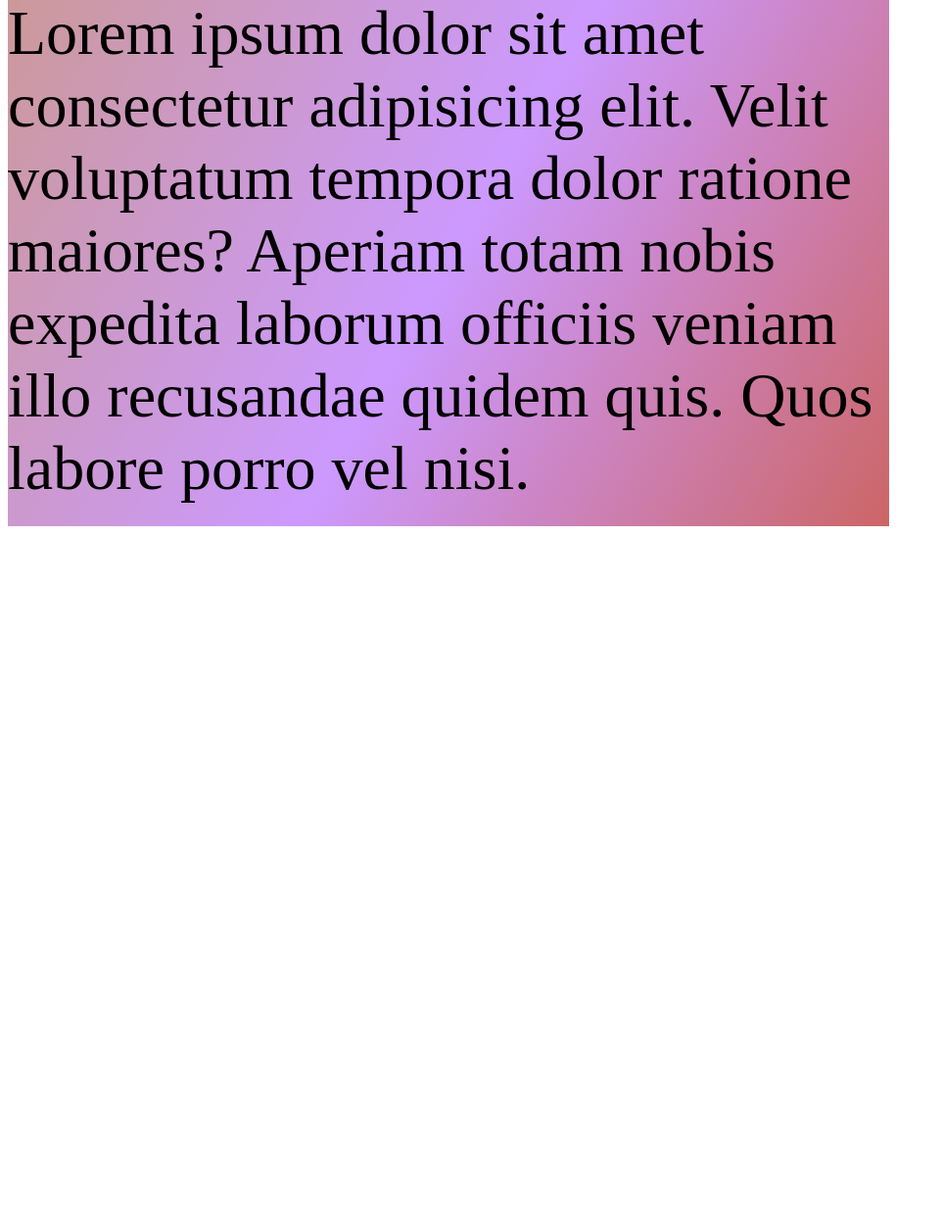
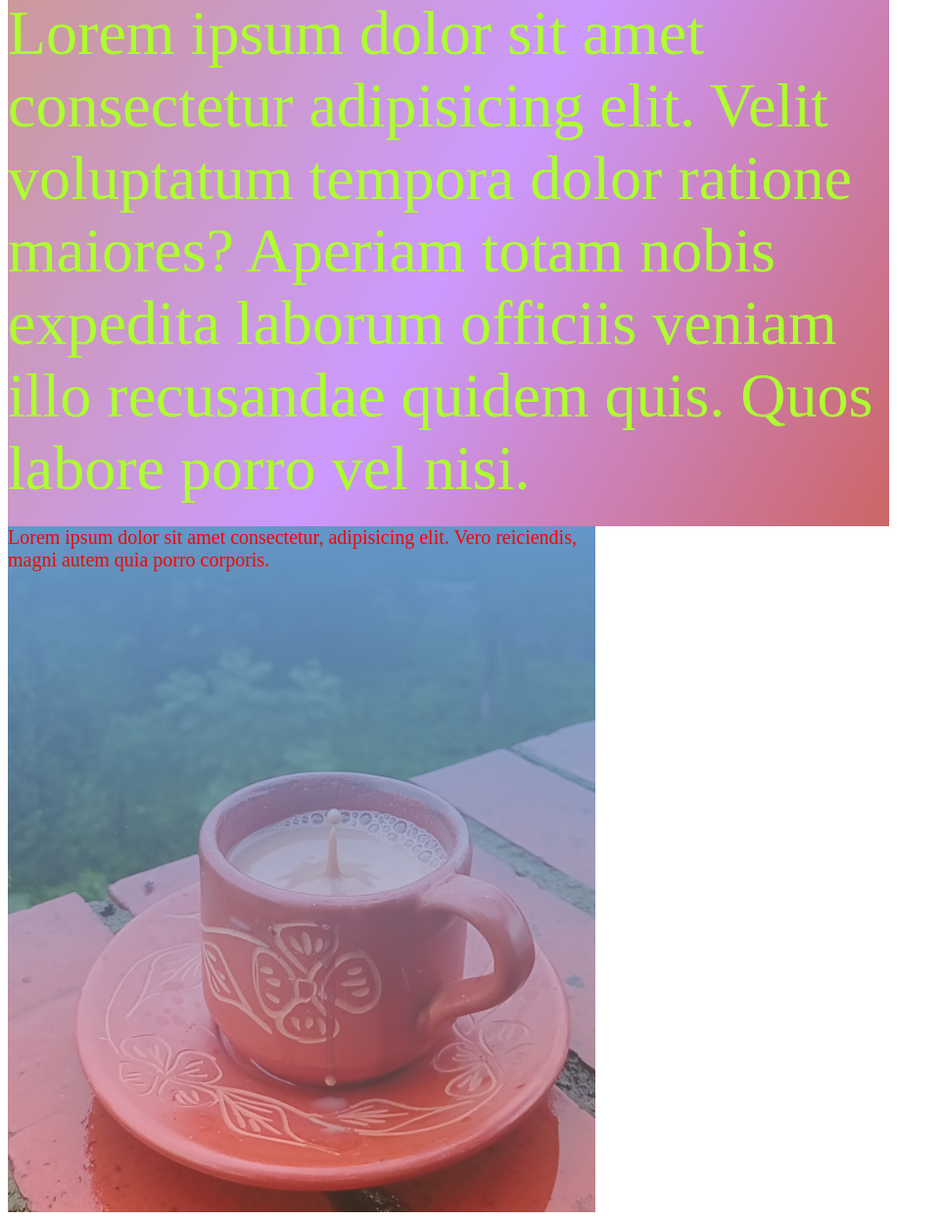
Before and after one commit to FTZinia/saturday-work, a plain HTML site: page index.html in a window 1280 px wide. Shown: the part 371-1616 px from the top of the page at 98% size, without its empty margins (0-963 px from the left). Before the commit the page ends 916 px from the top, so only its background shows below. Drawn offline with Linux system fonts and the light colour scheme.

```diff
--- a/index.html
+++ b/index.html
@@ -13,5 +13,6 @@
      <div class="sub-1">Lorem ipsum dolor sit amet consectetur adipisicing elit. Facilis dicta blanditiis nisi consectetur? Quo, maxime?</div>
      <div class="sub-2">Lorem ipsum dolor sit amet consectetur adipisicing elit. Velit voluptatum tempora dolor ratione maiores? Aperiam totam nobis expedita laborum officiis veniam illo recusandae quidem quis. Quos labore porro vel nisi.</div>
     </div>
+    <div class="main-2">Lorem ipsum dolor sit amet consectetur, adipisicing elit. Vero reiciendis, magni autem quia porro corporis.</div>
 </body>
 </html>
--- a/style.css
+++ b/style.css
@@ -16,7 +16,17 @@
 .sub-2{
     height: 60%;
     width: 100%;
-    color: ;
+    color: greenyellow;
     background: linear-gradient(120deg,#CC9999,#CC99FF,#CC6666);
     font-size: 4rem;
 }
+.main-2{
+    height: 700px;
+    width: 600px;
+    color: red;
+    background: linear-gradient(rgb(100,150,200), rgba(250,200,150,0.2)),url(./img/./IMG_20210821_172032.jpg);
+    background-size: cover;
+    background-position: 50% 100%;
+    font-size: 20px;
+
+}
```
